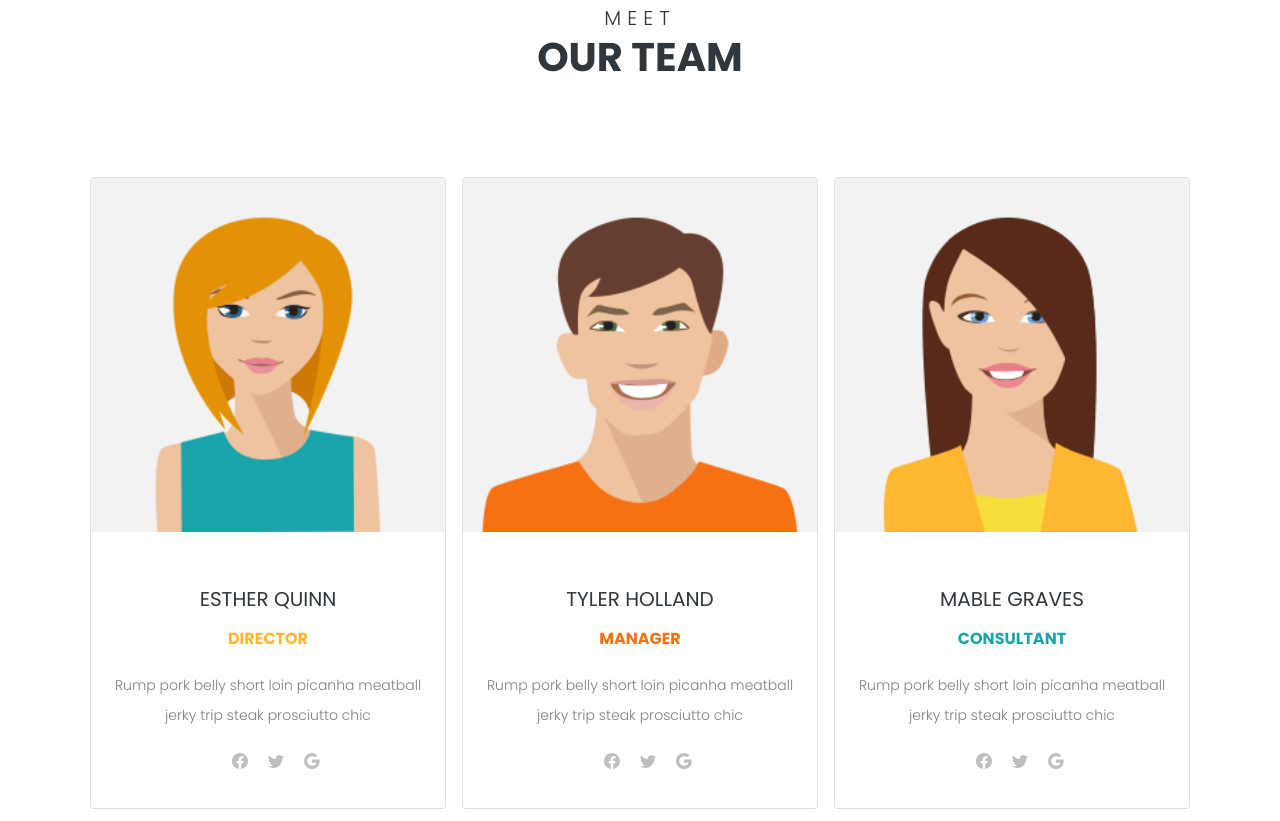
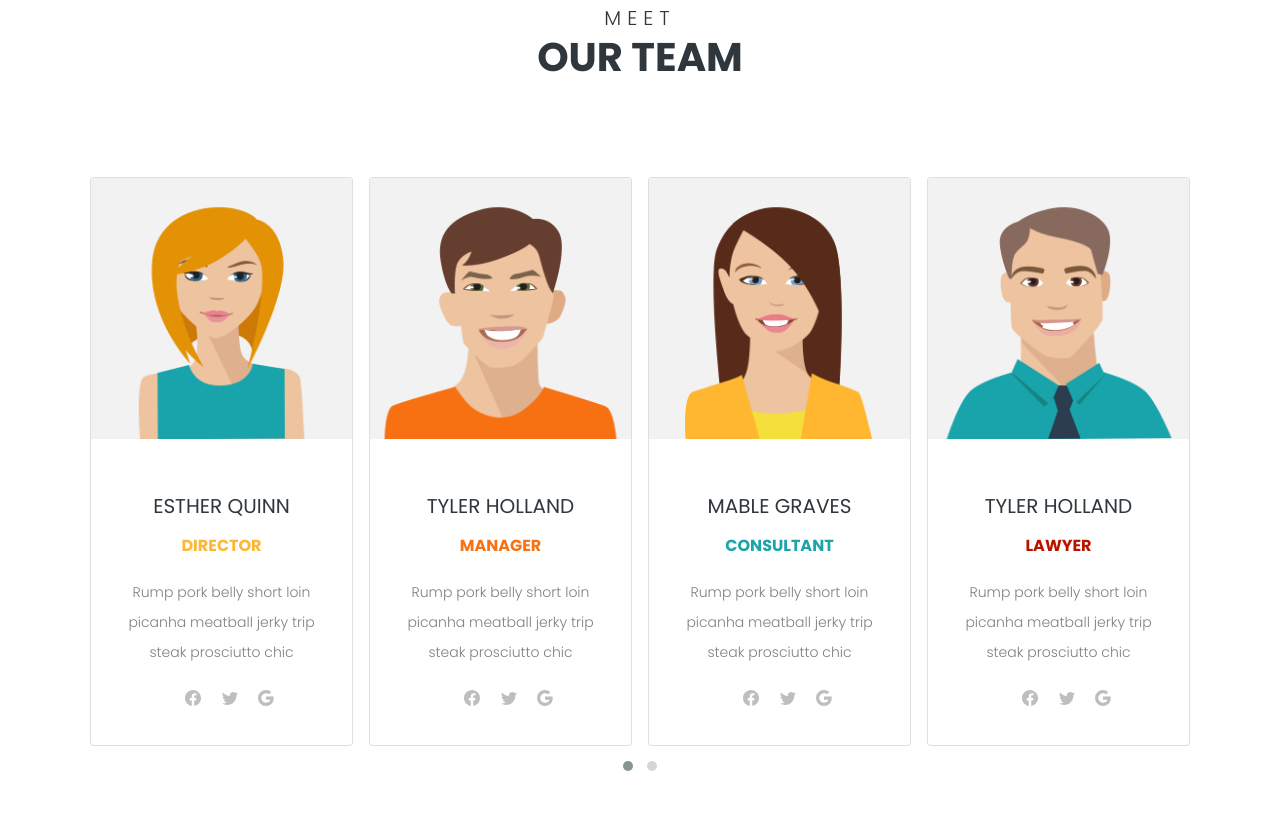
Before and after one commit to FelipeHal/Site_modelo, a plain HTML site: page index.html in a window 1280 px wide. Shown: the part 1256-2077 px from the top of the page. Drawn offline with nearby package versions, Linux system fonts and the light colour scheme.

Commit message:
4 columns in the carousel

```diff
--- a/index.html
+++ b/index.html
@@ -14,7 +14,8 @@
         <link rel="stylesheet" href="styles/our-services.css">
         <link rel="stylesheet" href="styles/our-team.css">
 
-        <link rel="stylesheet" href="styles/owl.carousel.min.css"
+        <link rel="stylesheet" href="styles/owl.carousel.min.css">
+        <link rel="stylesheet" href="styles/owl.theme.default.min.css">
     </head>
 
     <body>
@@ -80,7 +81,7 @@
                 </div>
 
                 <div class="row content mt-5">
-                    <div class="owl-carousel">
+                    <div class="owl-carousel owl-theme">
                         <div class="ms-2 me-2">
                             <div class="card team-member">
                                 <img src="images/team/team01.png" class="card-img-top" alt="Director Esther Quinn">
@@ -271,7 +272,10 @@
         <script src="js/bootstrap.js"></script>
         <script>
             $(document).ready(function(){
-                $(".owl-carousel").owlCarousel();
+                $(".owl-carousel").owlCarousel({
+                    items: 4,
+                });
+
             })
         </script>
     </body>
--- a/styles/our-team.css
+++ b/styles/our-team.css
@@ -8,7 +8,6 @@
 
 .team-member img {
     background-color: #f2f2f2;
-
 }
 
 .team-member .position {
--- /dev/null
+++ b/styles/owl.theme.default.min.css
@@ -0,0 +1,6 @@
+/**
+ * Owl Carousel v2.3.4
+ * Copyright 2013-2018 David Deutsch
+ * Licensed under: SEE LICENSE IN https://github.com/OwlCarousel2/OwlCarousel2/blob/master/LICENSE
+ */
+.owl-theme .owl-dots,.owl-theme .owl-nav{text-align:center;-webkit-tap-highlight-color:transparent}.owl-theme .owl-nav{margin-top:10px}.owl-theme .owl-nav [class*=owl-]{color:#FFF;font-size:14px;margin:5px;padding:4px 7px;background:#D6D6D6;display:inline-block;cursor:pointer;border-radius:3px}.owl-theme .owl-nav [class*=owl-]:hover{background:#869791;color:#FFF;text-decoration:none}.owl-theme .owl-nav .disabled{opacity:.5;cursor:default}.owl-theme .owl-nav.disabled+.owl-dots{margin-top:10px}.owl-theme .owl-dots .owl-dot{display:inline-block;zoom:1}.owl-theme .owl-dots .owl-dot span{width:10px;height:10px;margin:5px 7px;background:#D6D6D6;display:block;-webkit-backface-visibility:visible;transition:opacity .2s ease;border-radius:30px}.owl-theme .owl-dots .owl-dot.active span,.owl-theme .owl-dots .owl-dot:hover span{background:#869791}
```
Also changed, not shown: js/script.js (added).
